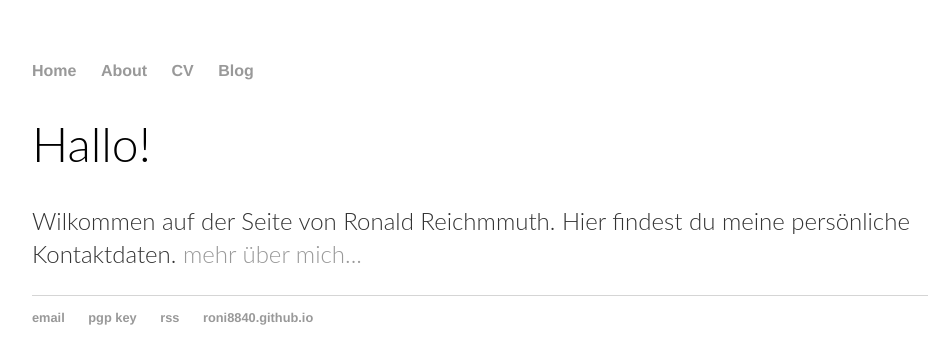
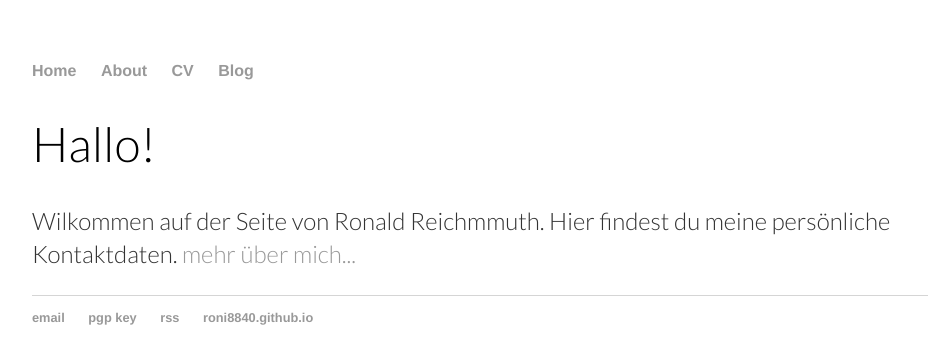
Before and after one commit to ronaldreichmuth/ronaldreichmuth.github.io, a Jekyll site: the page built from index.html, in a window 1280 px wide. Shown: the top 364 px of the page, without its empty margins (160-1100 px from the left). Built offline with Jekyll 4.4.1, drawn with Linux system fonts in a browser that asks for light colours.

Commit message:
Update default.html

```diff
--- a/_layouts/default.html
+++ b/_layouts/default.html
@@ -5,6 +5,7 @@
 			<!-- link to main stylesheet -->
 			<link rel="stylesheet" type="text/css" href="/css/main.css">
 			<link rel="stylesheet" type="text/css" href="/css/code.css">
+			<link href='//fonts.googleapis.com/css?family=Lato:300,400' rel='stylesheet' type='text/css'>
 		</head>
 		<body>
 			<nav>
```
